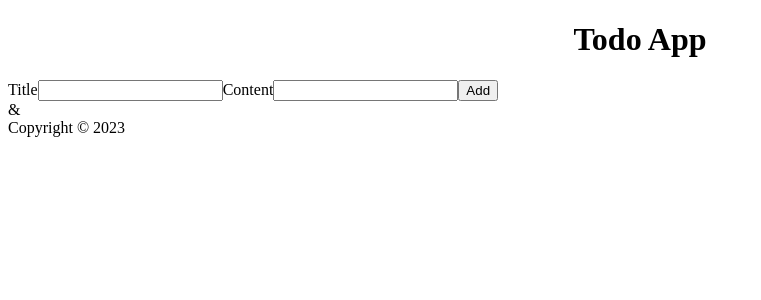
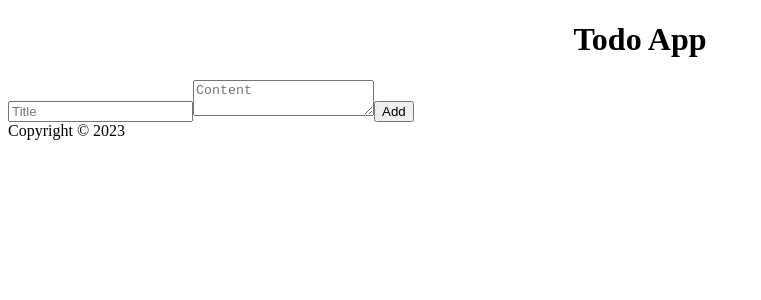
Before and after one commit to emmaephrim/Todo-App-2, a React (Create React App) app: page / in a window 1280 px wide. Shown: the top 300 px of the page, without its empty margins (0-761 px from the left). Built offline with nearby package versions, Linux system fonts and the light colour scheme.

Commit message:
fix(whole):done

```diff
--- a/src/components/App.jsx
+++ b/src/components/App.jsx
@@ -5,12 +5,14 @@ import Header from "./Header";
 import Note from "./Note";
 
 function App() {
-  const [note, setNote] = useState([]);
+  function addNote(note) {
+    console.log(note);
+  }
 
   return (
     <div>
       <Header />
-      <Note note={note} />
+      <Note onAdd={addNote} />
       <Footer />
     </div>
   );
--- a/src/components/Note.jsx
+++ b/src/components/Note.jsx
@@ -1,47 +1,52 @@
 import React, { useState } from "react";
 
-function Note(props) {
+function Note({ onAdd }) {
   const [note, setNote] = useState({
     title: "",
     content: "",
   });
 
   function handleChange(event) {
-    if (event.target.name === "title") {
-      setNote({ title: event.target.value, content: note.content });
-    } else if (event.target.name === "content") {
-      setNote({ content: event.target.value, title: note.title });
+    const { name, value } = event.target;
+
+    if (name === "title") {
+      setNote({ title: value, content: note.content });
+    } else if (name === "content") {
+      setNote({ content: value, title: note.title });
     }
   }
 
   function handleSubmit(event) {
-    alert(`Todo submitted, Title: ${note.title}, Content: ${note.content} `);
-    event.preventDefault();
-    setNote({ title: "", content: "" });
+    onAdd(note);
+    // setNote({ title: "", content: "" });
+    // event.preventDefault();
   }
+
+  // const oldNote = setNote(...note, note);
+  // console.log(oldNote);
 
   return (
     <div>
       <form onSubmit={handleSubmit}>
-        <label for="title">Title</label>
         <input
           type="text"
           id="title"
+          placeholder="Title"
           name="title"
           onChange={handleChange}
           value={note.title}
         />
-        <label for="content">Content</label>
-        <input
+        <textarea
           type="text"
           id="content"
+          placeholder="Content"
           name="content"
           value={note.content}
           onChange={handleChange}
         />
         <input type="submit" value="Add" />
       </form>
-      {note.title} & {note.content}
+      {/* {oldNote} & {note.content} */}
     </div>
   );
 }
```
